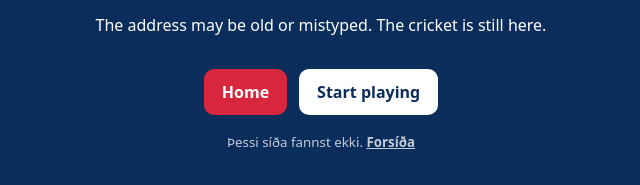
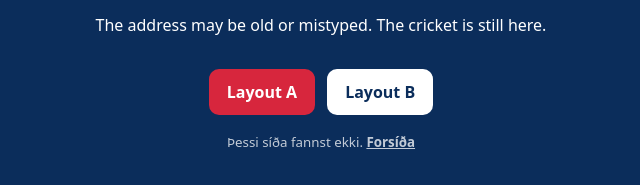
Before and after one commit to mermina/krikket-prototype, a plain HTML site: page 404.html in a window 1280 px wide. Shown: the part 433-618 px from the top of the page, without its empty margins (319-959 px from the left). Drawn offline with Linux system fonts and the light colour scheme.

Commit message:
Update 404.html

```diff
--- a/404.html
+++ b/404.html
@@ -1,3 +1,3 @@
 <!DOCTYPE html><html lang="en"><head><meta charset="utf-8"><meta name="robots" content="noindex"><meta name="viewport" content="width=device-width,initial-scale=1"><title>Page not found · Krikket</title>
 <style>body{margin:0;font:16px/1.5 system-ui,sans-serif;background:#0B2D5B;color:#fff;min-height:100vh;display:flex;align-items:center;justify-content:center;text-align:center;padding:20px}img{height:90px;background:#fff;border-radius:14px;padding:6px}h1{font-size:34px;margin:16px 0 6px}a{display:inline-block;margin:16px 6px 0;padding:11px 18px;border-radius:10px;font-weight:700;text-decoration:none}.r{background:#D7263D;color:#fff}.w{background:#fff;color:#0B2D5B}small{display:block;margin-top:18px;opacity:.75}</style></head>
-<body><div><img src="/krikket-prototype/media/iceland-cricket-logo.png" alt="Iceland Cricket"><h1>This page was bowled out.</h1><p>The address may be old or mistyped. The cricket is still here.</p><a class="r" href="/krikket-prototype/">Home</a><a class="w" href="/krikket-prototype/layout-a.html#play/start">Start playing</a><small>Þessi síða fannst ekki. <a href="/krikket-prototype/" style="padding:0;margin:0;color:#fff;text-decoration:underline">Forsíða</a></small></div></body></html>
+<body><div><img src="/krikket-prototype/media/iceland-cricket-logo.png" alt="Iceland Cricket"><h1>This page was bowled out.</h1><p>The address may be old or mistyped. The cricket is still here.</p><a class="r" href="/krikket-prototype/layout-a.html">Layout A</a><a class="w" href="/krikket-prototype/layout-b.html">Layout B</a><small>Þessi síða fannst ekki. <a href="/krikket-prototype/layout-a.html" style="padding:0;margin:0;color:#fff;text-decoration:underline">Forsíða</a></small></div></body></html>
```
